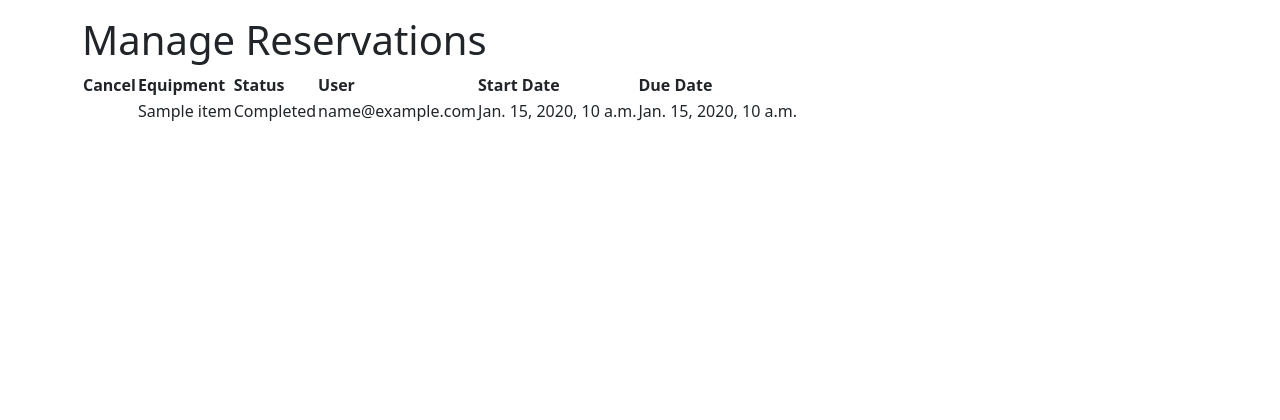
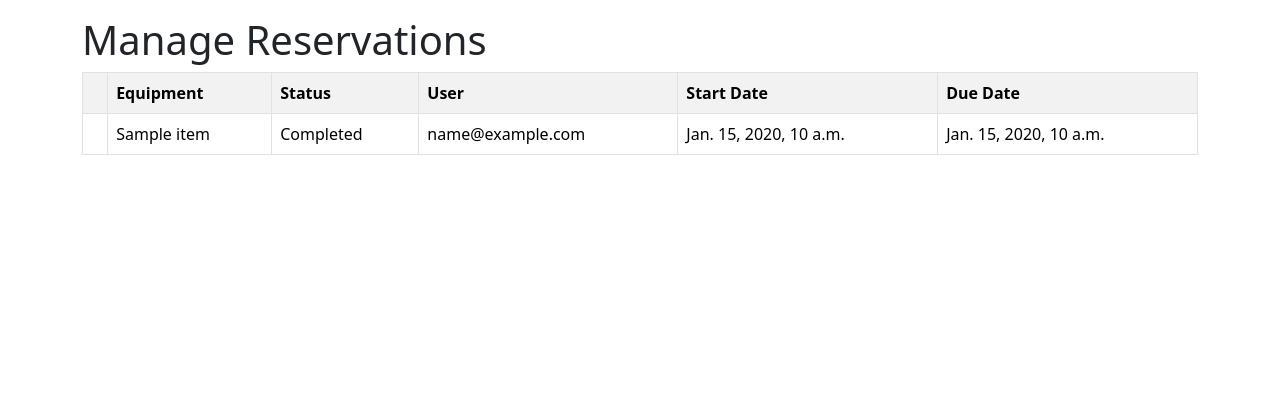
Before and after one commit to Ernew333/groupH, a Django app: page /booking/ in a window 1280 px wide. Shown: the part 184-604 px from the top of the page. Run offline with Django 5.2, Linux system fonts and the light colour scheme; tables that the repository leaves empty hold one stand-in row (values such as "Sample post"); some libraries are stand-ins or nearby versions.

Commit message:
Added styling to the table

```diff
--- a/inventories/templates/inventories/bookings.html
+++ b/inventories/templates/inventories/bookings.html
@@ -16,10 +16,9 @@
     {% block content %}
     <h1>Manage Reservations</h1>
 
-    <table>
+    <table class="table table-striped table-bordered">
     <tr>
         <th>
-            Cancel
         </th>
         <th>
             Equipment
```
